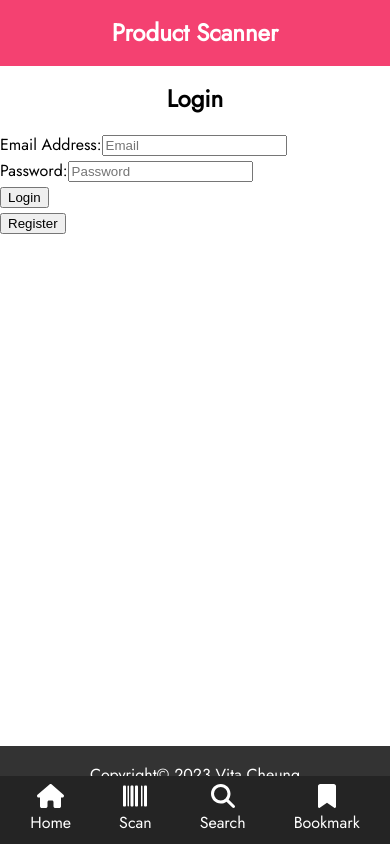
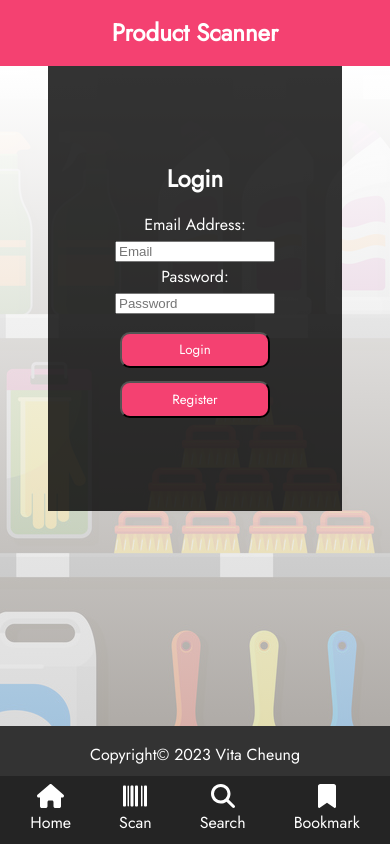
Before and after one commit to VitaCheung/ProductScanner, a React (Vite) app: page /login in a window 390 px wide. Built offline with nearby package versions, Linux system fonts and the light colour scheme; a web font is replaced by a local one.

Commit message:
Add Delete function and style

```diff
--- a/src/App.css
+++ b/src/App.css
@@ -72,13 +72,16 @@ h2 {
 #home-nav li, #logout_btn li{
   width:100%;
   text-align: center;
-  margin: 1em;
+  margin-bottom: 1em;
   padding: 1em;
   background-color: rgb(244, 65, 113);
   border-radius: 20px;
 }
-#home-nav li:hover, #logout_btn:hover{
-  background-color:rgb(255, 105, 145);
+#logout_btn li{
+  background-color: rgb(131, 93, 227);
+}
+#home-nav li:hover{
+  background-color:rgb(246, 89, 131);
 }
 #home-nav a, #logout_btn{
   font-size: 1.5em;
@@ -86,13 +89,12 @@ h2 {
   text-decoration:none;
 }
 #logout_btn{
+  background-color:rgba(255, 105, 145, 0);
+  border: none;
   margin:0;
   padding:0;
   /* border-radius: 20px; */
-  /* background-color: rgb(244, 65, 113); */
   width:100%;
-  /* margin:1em 2em;
-  padding:1em; */
   font-family: 'Jost', 'Quicksand', sans-serif;
 }
 .visually-hidden {
@@ -104,12 +106,29 @@ h2 {
   white-space: nowrap;
   width: 1px;
 }
-#scannerPage{
+#scannerPage, #login{
   text-align: center;
-  /* min-height: 650px; */
+  /* min-height: max-content; */
   background-color: rgba(0, 0, 0, 0.8);
   color: white;
   padding: 3em 2em;
+}
+#login{
+  margin:0 5em 0 5em;
+  padding: 5em 2em;
+}
+#login button{
+  font-family: 'Jost', 'Quicksand', sans-serif;
+  text-align: center;
+  width:50%;
+  padding:0.5em 1em;
+  margin-bottom: 1em;
+  background-color: rgb(244, 65, 113);
+  color:white;
+  border-radius: 10px;
+}
+.email input, .password input{
+  width:15em;
 }
 #barcode-scanner{
   max-width:100%;
@@ -151,6 +170,7 @@ h1{
 }
 #main{
   margin:0;
+  background: linear-gradient(rgb(255, 255, 255), rgba(218, 218, 218, 0.75)), url("/shelf.jpg") center center;
   /* height: max-content; */
 }
 .ProductPage{
@@ -166,9 +186,16 @@ h1{
 .ProductPage h3{
   padding: 0 8em;
 }
+.ProductPage button{
+  border: none;
+  background: none;
+}
 .red{
   color:rgb(244, 65, 113);
   font-size: 1.2em;
+}
+.red a{
+  color:rgb(244, 65, 113);
 }
 .box{
   justify-content: center;
@@ -176,7 +203,7 @@ h1{
   align-items:center;
 }
 .box svg{
-  padding:0 .5em 0 0;
+  padding-right: 5em;
   color:rgb(244, 65, 113) ;
 }
 .product img{
@@ -227,7 +254,7 @@ h1{
   background-color: rgba(0, 0, 0, 0.8);
   min-height: 660px;
 }
-#SavedItemsPage h1{
+#SavedItemsPage h1, #SavedItemsPage h2, #SavedItemsPage h2 a{
   text-align: center;
   color:white;
   margin:0;
@@ -235,6 +262,9 @@ h1{
 .noitem{
   color:white;
   text-align: center;
+}
+#delete_btn:hover{
+color:rgb(244, 65, 113);
 }
 #copyright{
   background-color: rgba(0, 0, 0, 0.8);
@@ -257,9 +287,10 @@ h1{
 #errorMsg{
   padding:3em 2em;
 }
-#main, #home, #scannerPage{
+#main, #home, #scannerPage, #SavedItemsPage{
   max-width: 100%;
   min-height: 900px;
+  padding-bottom: 1em;
 }
 .items{
   display:flex;
@@ -318,10 +349,23 @@ h1{
   #home-nav ul{
     padding: 1em 1.5em;
   }
+  #login{
+    margin:0 3em 0 3em;
+    padding: 5em 2.5em;
+  }
+  #login button{
+    width:70%;
+  }
+  .email input, .password input{
+    width:12em;
+  }
   #barcode-scanner{
     margin:4em 2em;
     height: 120px;
     border: 3px solid #000;
+  }
+  .box svg{
+    padding-right:.5em;
   }
   .ProductPage h3{
     padding: 0 1em;
--- a/src/components/AddItemForm.jsx
+++ b/src/components/AddItemForm.jsx
@@ -3,40 +3,22 @@ import {useState, useEffect}  from "react";
 import { FontAwesomeIcon } from '@fortawesome/react-fontawesome';
 import {NavLink} from "react-router-dom";
 
-const AddItemForm = ({ UPC, name, asin, img }) => {
+const AddItemForm = ({ UPC, name, brand, img }) => {
   const authToken = localStorage.getItem('Token');
   const userId = localStorage.getItem('UserId');
   // const [UPC, setUPC] = useState('');
   // const [name, setName] = useState('');
   // const [img, setImg] = useState('');
-  const [brand, setBrand] = useState('');
+  // const [brand, setBrand] = useState(asin);
+
   const [logged, setLogged] = useState(true);
   const [saved, setSaved] = useState(false);
   console.log('id:'+ userId);
   console.log('1UPC:'+ UPC);
   console.log('2name:'+ name);
-  console.log('3asin:'+ asin);
+  console.log('3asin:'+ brand);
   console.log('4img:'+ img);
 
-
-  const getDetail = async () => {
-
-    const url = 'https://parazun-amazon-data.p.rapidapi.com/product/?asin='+asin+'&region=CA';
-    const options = {
-    method: 'GET',
-    headers: {
-        'X-RapidAPI-Key': '993db5a0aamshe737b49dee5a1ddp18daf7jsnab8c338adc35',
-        'X-RapidAPI-Host': 'parazun-amazon-data.p.rapidapi.com'
-    }
-    };
-    let response = await fetch(url, options);
-    let data = await response.json();
-    // console.log(data);
-    setBrand(data.brand);
-
-  }
-  if (asin){
-  getDetail(); }
   console.log('brand:'+brand);
 
 
@@ -47,7 +29,7 @@ const AddItemForm = ({ UPC, name, asin, img }) => {
       setLogged(false);
     } else {
       // Make the HTTP request to Laravel API's login endpoint
-    fetch('http://127.0.0.1:8000/api/add-item', {
+      fetch('http://127.0.0.1:8000/api/add-item', {
       method: 'POST',
       headers: {
         'Authorization': `Bearer ${authToken}`,
@@ -94,19 +76,27 @@ const AddItemForm = ({ UPC, name, asin, img }) => {
 
 
     </div>
-    // <form action="/home" onSubmit={handleSubmit} >
-    //     <div className="email">
-    //         <label htmlFor="email">Email Address:</label>
-    //         <input type="text" value={email} onChange={handleEmailChange} placeholder="Email" />
-    //     </div>
-    //     <div className="password">
-    //         <label htmlFor="password">Password:</label>
-    //         <input type="password" value={password} onChange={handlePasswordChange} placeholder="Password" />
-    //     </div>
 
-    //   <button type="submit">Login</button>
-    // </form>
   );
 };
 
 export default AddItemForm;
+
+// const getDetail = async () => {
+
+  //   const url = 'https://parazun-amazon-data.p.rapidapi.com/product/?asin='+asin+'&region=CA';
+  //   const options = {
+  //   method: 'GET',
+  //   headers: {
+  //       'X-RapidAPI-Key': '993db5a0aamshe737b49dee5a1ddp18daf7jsnab8c338adc35',
+  //       'X-RapidAPI-Host': 'parazun-amazon-data.p.rapidapi.com'
+  //   }
+  //   };
+  //   let response = await fetch(url, options);
+  //   let data = await response.json();
+  //   // console.log(data);
+  //   setBrand(data.brand);
+
+  // }
+  // if (asin){
+  // getDetail();};
--- /dev/null
+++ b/src/components/Delete.jsx
@@ -0,0 +1,41 @@
+// import React, { useState } from 'react';
+import {useState, useEffect}  from "react";
+import { FontAwesomeIcon } from '@fortawesome/react-fontawesome';
+// import Home from "../routes/Home";
+
+const Delete = (id) => {
+  const authToken = localStorage.getItem('Token');
+  const item_id = id.id;
+
+  const DeleteItem = async () => {
+
+    // Make the HTTP request to Laravel API's login endpoint
+    fetch('http://127.0.0.1:8000/api/delete-item/'+item_id, {
+      method: 'GET',
+      headers: {
+        'Authorization': `Bearer ${authToken}`,
+        'Content-Type': 'application/json',
+      },
+
+    })
+      .then((response) => response.json())
+      .then((data) => {
+        console.log(data);
+      })
+      .catch((error) => {
+        // Handle any errors that occur during the request
+        console.error('Error:', error);
+      });
+      window.location.reload();
+    }
+
+  return (
+
+    <div>
+      <button type="submit" onClick={DeleteItem} id="delete_btn"><FontAwesomeIcon icon="fa-solid fa-trash-can" size="xl" /></button>
+    </div>
+
+  );
+};
+
+export default Delete;
--- a/src/components/LoginForm.jsx
+++ b/src/components/LoginForm.jsx
@@ -6,7 +6,8 @@ const LoginForm = () => {
   const [password, setPassword] = useState('');
   const [token, setToken] = useState("");
   const [userId, setUserId] = useState("");
-  const [logged, setLogged] = useState(false);
+  const [missed, setMissed] = useState(false);
+  const [unregistered, setUnregistered] = useState(false);
 
   const handleEmailChange = (event) => {
     setEmail(event.target.value);
@@ -18,7 +19,13 @@ const LoginForm = () => {
 
   const handleSubmit = (event) => {
     event.preventDefault();
-
+    //validate the input
+    if(email == null || email== ''){
+      setMissed(true);
+    }
+    if(password == null || password== ''){
+      setMissed(true);
+    }
     // Make the HTTP request to Laravel API's login endpoint
     fetch('http://127.0.0.1:8000/api/auth/login', {
       method: 'POST',
@@ -33,20 +40,31 @@ const LoginForm = () => {
         setToken(data.access_token);
         setUserId(data.user.id);
         console.log(data.access_token);
-        setLogged(true);
+        // setLogged(true);
         console.log(data);
+
+        window.location="/home";
+
       })
       .catch((error) => {
         // Handle any errors that occur during the request
         console.error('Error:', error);
+        console.log('This account or the password is invalid.');
+        setUnregistered(true);
       });
-
-      window.location="/home";
-
   };
-//   console.log(2+ token);
   localStorage.setItem('Token', token);
   localStorage.setItem('UserId', userId);
+//   console.log(2+ token);
+  let ErrorMsg = <p></p>;
+  if (!missed && unregistered){
+    ErrorMsg = <p className="red">*This account or the password is invalid.</p>;
+  } else if (missed){
+    ErrorMsg = <p className="red">*Email or Password is missing.</p>;}
+  else{
+    ErrorMsg = <p></p>;
+  }
+
 
   return (
     <form action="/home" onSubmit={handleSubmit} >
@@ -58,7 +76,7 @@ const LoginForm = () => {
             <label htmlFor="password">Password:</label>
             <input type="password" value={password} onChange={handlePasswordChange} placeholder="Password" />
         </div>
-
+        {ErrorMsg}
       <button type="submit">Login</button>
     </form>
   );
--- a/src/routes/About.jsx
+++ b/src/routes/About.jsx
@@ -109,7 +109,7 @@ export default function About() {
                     <div className='box'>
                         <h3>{title}</h3>
 
-                        <AddItemForm UPC={searchQuery} name={title} img={image} asin={asin}/>
+                        <AddItemForm UPC={searchQuery} name={title} img={image} brand={asin}/>
                     </div>
                     <p>Rating: <span className='red'>{rating}</span> /5 ({numOfRating})</p>
                     <p>Online Price: {amount !== null ? (
--- a/src/routes/Home.jsx
+++ b/src/routes/Home.jsx
@@ -1,6 +1,7 @@
 import {NavLink} from "react-router-dom";
 import Logout from "../components/Logout";
 import React, { useEffect, useState } from 'react';
+import { FontAwesomeIcon } from '@fortawesome/react-fontawesome';
 
 
 export default function Home() {
@@ -17,15 +18,15 @@ export default function Home() {
       setlogout(true);
   };
   let logging = <div></div>;
+  let welcome = <div></div>;
   if (logout) {
     logging = <Logout />;
   };
 
-  let logbtn = <div></div>;
+  let logbtn = <NavLink to="/login"><li>Login</li></NavLink>;
   if(logged){
+    welcome = <h2 className='red'>You're logged in!</h2>
     logbtn = <button type="submit" onClick={out} id="logout_btn"><li>Logout</li></button>;
-  } else{
-    logbtn = <NavLink to="/login"><li>Login</li></NavLink>;
   };
 
 
@@ -33,16 +34,17 @@ export default function Home() {
     <main id="main">
       {/* <h1>Homepage</h1> */}
       <div id="home">
+        {welcome}
         <h2>Search a product to see its reviews!</h2>
 
         <nav id="home-nav" aria-label="Main navigation">
           <ul>
 
-            <NavLink to="/home"><li>Home</li></NavLink>
+            <NavLink to="/home"><li><FontAwesomeIcon icon="fa-solid fa-house" size="xl" />  Home</li></NavLink>
 
-            <NavLink to="/scanner"><li>Barcode Scan</li></NavLink>
+            <NavLink to="/scanner"><li><FontAwesomeIcon icon="fa-solid fa-barcode" size="xl" />  Barcode Scan</li></NavLink>
 
-            <NavLink to="/about"><li>Product Search</li></NavLink>
+            <NavLink to="/about"><li><FontAwesomeIcon icon="fa-solid fa-magnifying-glass" size="xl" />  Product Search</li></NavLink>
 
 
             {logbtn}
--- a/src/routes/SavedItems.jsx
+++ b/src/routes/SavedItems.jsx
@@ -1,14 +1,16 @@
 import React, { useEffect, useState } from 'react';
 import {NavLink} from "react-router-dom";
+import Delete from "../components/Delete";
 import { FontAwesomeIcon } from '@fortawesome/react-fontawesome';
 
 const SavedItems = () => {
   const [logged, setLogged] = useState(true);
   const [savedItems, setSavedItems] = useState([]);
+  const [deleteRequest, setDeleteRequest] = useState(false);
+  // Retrieve the authentication token from local storage
+  const authToken = localStorage.getItem('Token');
 
   useEffect(() => {
-    // Retrieve the authentication token from local storage
-    const authToken = localStorage.getItem('Token');
     if(!authToken){
       setLogged(false);
     }
@@ -29,11 +31,20 @@ const SavedItems = () => {
       });
   }, []);
 
+  // function Throw(){
+  //   setDeleteRequest(true);
+  // }
+  // let bin = <div></div>;
+  // if (deleteRequest){
+  //   bin = ;
+  // }
+
 
   let login = <div></div>;
   if(!logged){
     login = <h2><NavLink to="/login">Login</NavLink> to save items!</h2>;
   }
+
 
   let items = <div></div>;
   if(savedItems){
@@ -50,7 +61,8 @@ const SavedItems = () => {
                   </div>
 
                   <div className='buttons'>
-                    <FontAwesomeIcon icon="fa-solid fa-trash-can" size="xl" />
+                    <Delete id={item.id} />
+
                   </div>
 
                 </div>
@@ -60,6 +72,8 @@ const SavedItems = () => {
   if(savedItems==''){
     items = <p className='noitem'>There is no item saved.</p>;
   }
+
+
 
 
   return (
```
